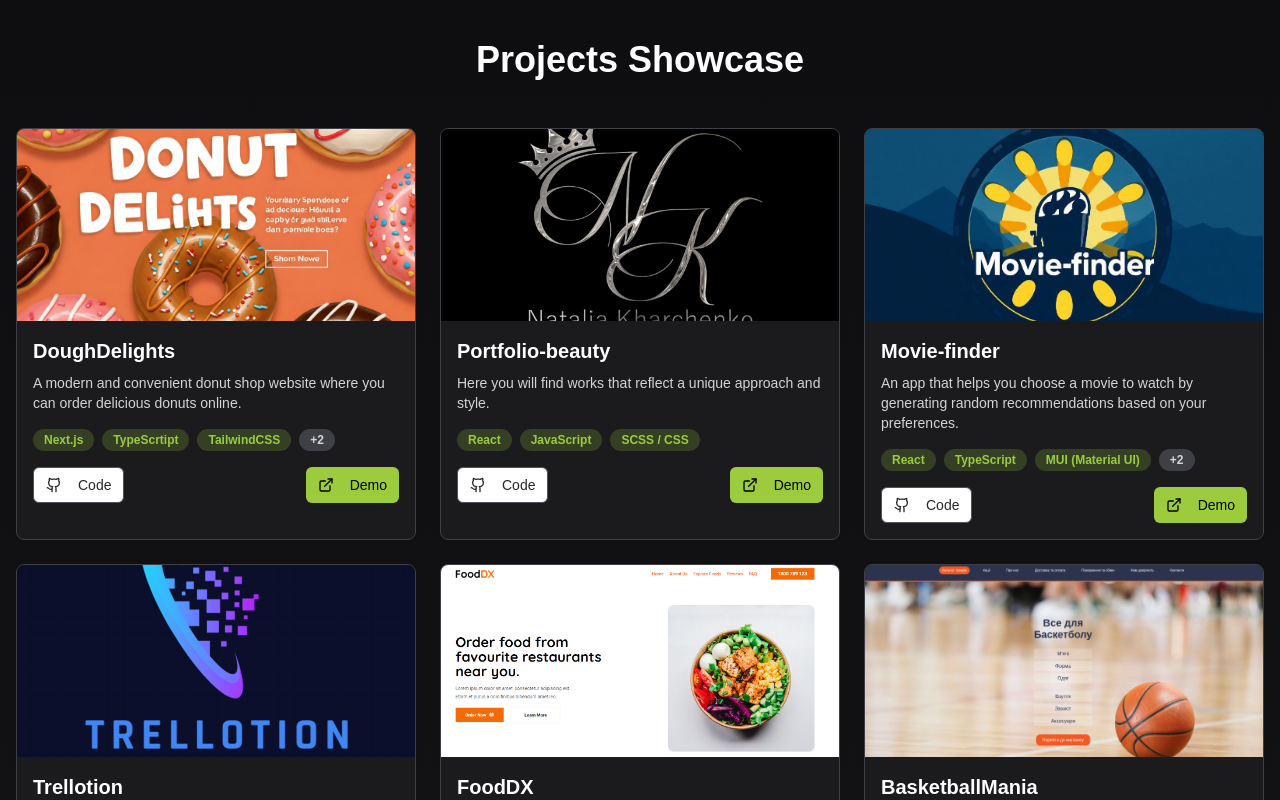
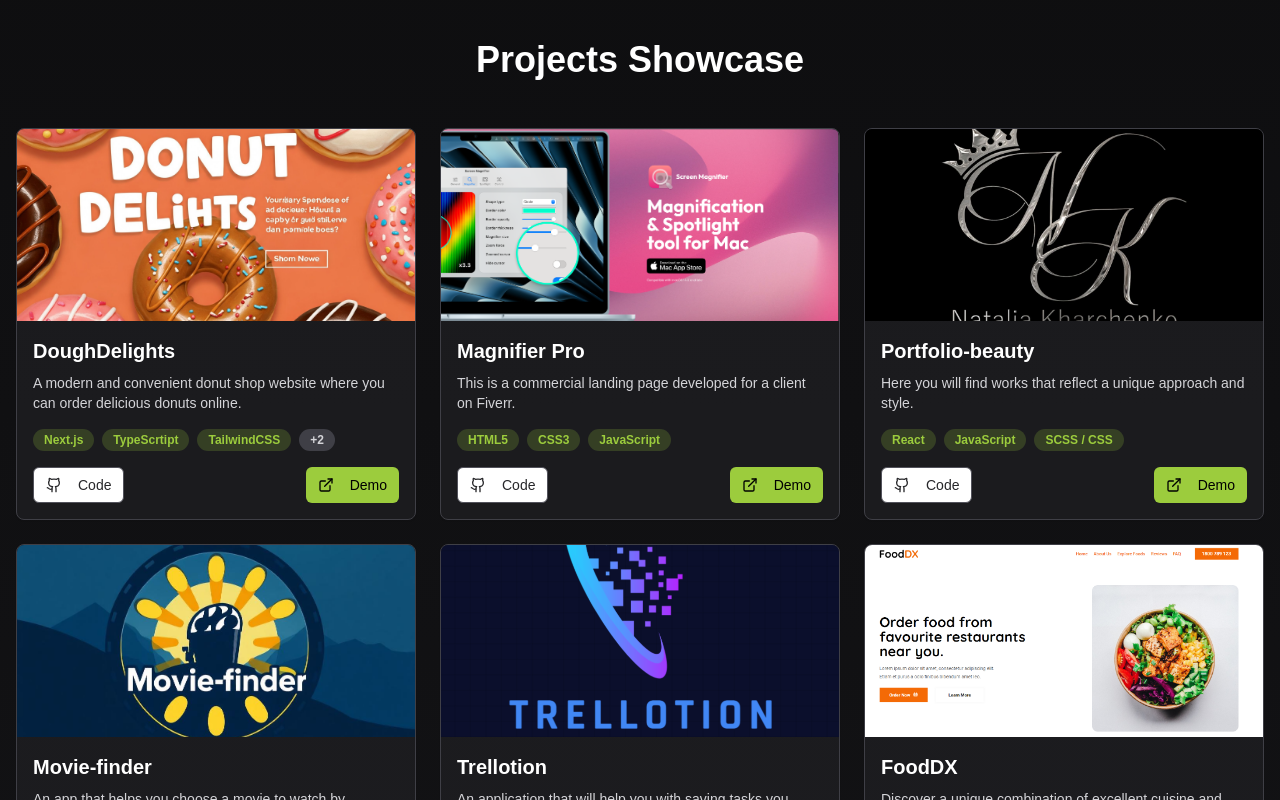
Before and after one commit to vlad05x/Portfolio-v2, a Next.js app: page / in a window 1280 px wide. Shown: the part 3480-4280 px from the top of the page. Built offline with nearby package versions, Linux system fonts and the light colour scheme.

Commit message:
feat: added new project to my portfolio

```diff
--- a/components/projects-section.tsx
+++ b/components/projects-section.tsx
@@ -22,6 +22,7 @@ import {
 import Image, { StaticImageData } from "next/image";
 import { v4 as uuidv4 } from "uuid";
 import DonutImg from "../public/images/Donut.jpeg";
+import MagnifierPro from "../public/images/MagnifierPro.png";
 import PortfolioImg from "../public/images/portfolio-beauty-logo.png";
 import MovieFinderIcon from "../public/images/movie-finderIcon.png";
 import TrellotionImg from "../public/images/trellotionImg.png";
@@ -61,6 +62,18 @@ export default function ProjectsSection() {
       demoUrl: "https://donut-shop-henna.vercel.app/",
       longDescription:
         "Welcome to the stylish and intuitive donut shop website, designed specifically for convenient and fast online ordering of delicious donuts. The project was made using modern technologies: Next.js for fast work and SEO optimization, TypeScript for reliability and code quality, and TailwindCSS for adaptive and aesthetic design. Interactive components are implemented using Radix-UI, and beautiful animation on HTML Canvas creates an atmosphere of celebration and appetite. Make your order quickly, easily and with pleasure! This site was also made using AI.",
+    },
+    {
+      id: uuidv4(),
+      title: "Magnifier Pro",
+      description:
+        "This is a commercial landing page developed for a client on Fiverr.",
+      image: MagnifierPro,
+      technologies: ["HTML5", "CSS3", "JavaScript"],
+      githubUrl: "https://github.com/vlad05x/MagnifierPro",
+      demoUrl: "https://vlad05x.github.io/MagnifierPro/",
+      longDescription:
+        "This is a commercial landing page developed for a client on Fiverr. The landing showcases the key features of the Screen Magnifier app, designed to magnify and highlight content on Mac screens, improving focus and productivity when reading or working with text and graphics.",
     },
     {
       id: uuidv4(),
```
Also changed, not shown: public/images/MagnifierPro.png (added).
